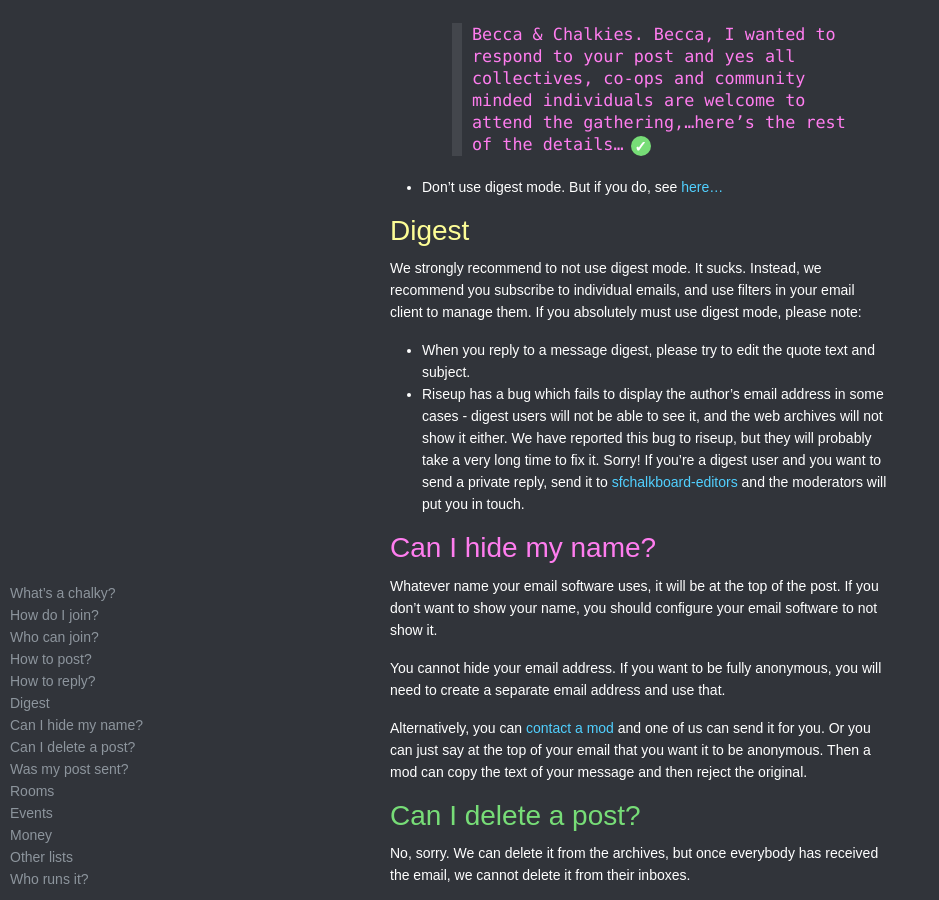
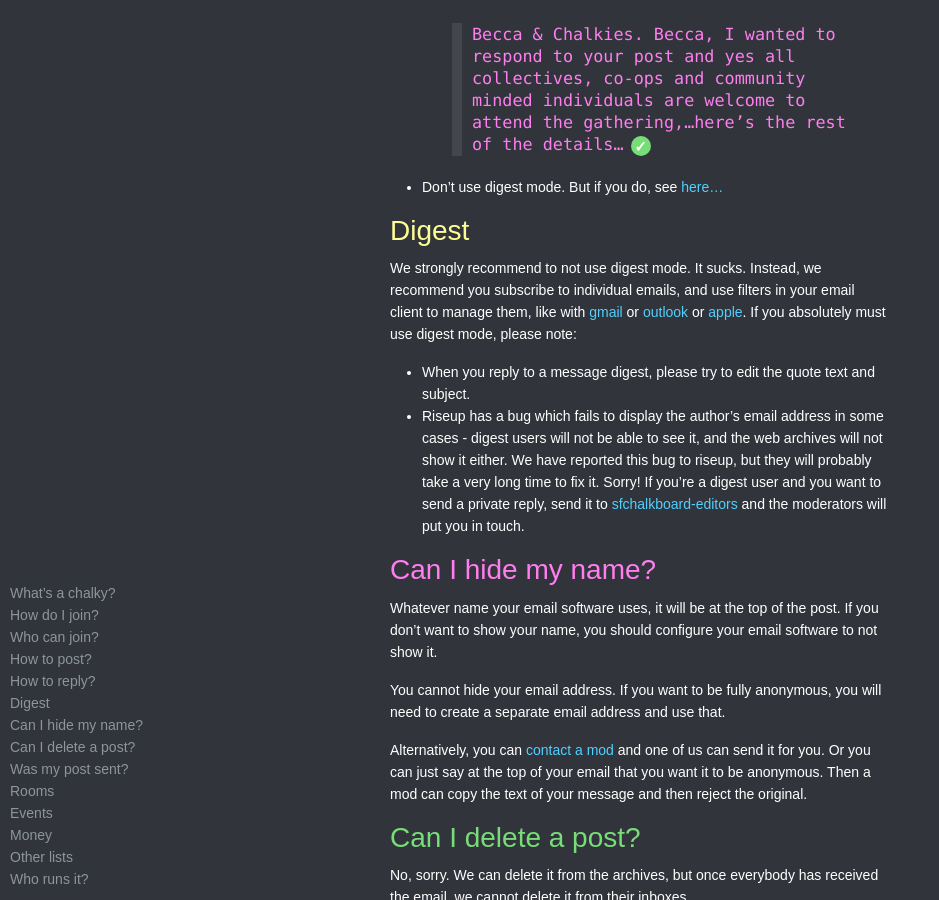
Before and after one commit to organicunity/chalkies.github.io, a Jekyll site: the page built from index.md, in a window 1280 px wide and 900 px high, scrolled down 1597 px. Shown: the whole window, without its empty margins (0-939 px from the left). Built offline with Jekyll 4.4.1, drawn with Linux system fonts in a browser that asks for light colours; some web fonts are replaced; comment, search, counter and statistics services are not loaded; a style sheet for code colours, icons or effects is not loaded; our own code applies the rules of GitHub Pages for plain Markdown files.

Commit message:
filter examples

```diff
--- a/index.md
+++ b/index.md
@@ -60,7 +60,7 @@ When replying to posts:
 
 # Digest
 
-We strongly recommend to not use digest mode. It sucks. Instead, we recommend you subscribe to individual emails, and use filters in your email client to manage them. If you absolutely must use digest mode, please note:
+We strongly recommend to not use digest mode. It sucks. Instead, we recommend you subscribe to individual emails, and use filters in your email client to manage them, like with [gmail](https://support.google.com/mail/answer/6579) or [outlook](https://support.microsoft.com/en-gb/office/manage-email-messages-by-using-rules-c24f5dea-9465-4df4-ad17-a50704d66c59) or [apple](https://support.apple.com/guide/icloud/set-up-filtering-rules-mm6b1a3f8a/icloud). If you absolutely must use digest mode, please note:
 * When you reply to a message digest, please try to edit the quote text and subject.
 * Riseup has a bug which fails to display the author's email address in some cases - digest users will not be able to see it, and the web archives will not show it either. We have reported this bug to riseup, but they will probably take a very long time to fix it. Sorry! If you're a digest user and you want to send a private reply, send it to [sfchalkboard-editors](mailto:sfchalkboard-editors@lists.riseup.net) and the moderators will put you in touch.
 
```
